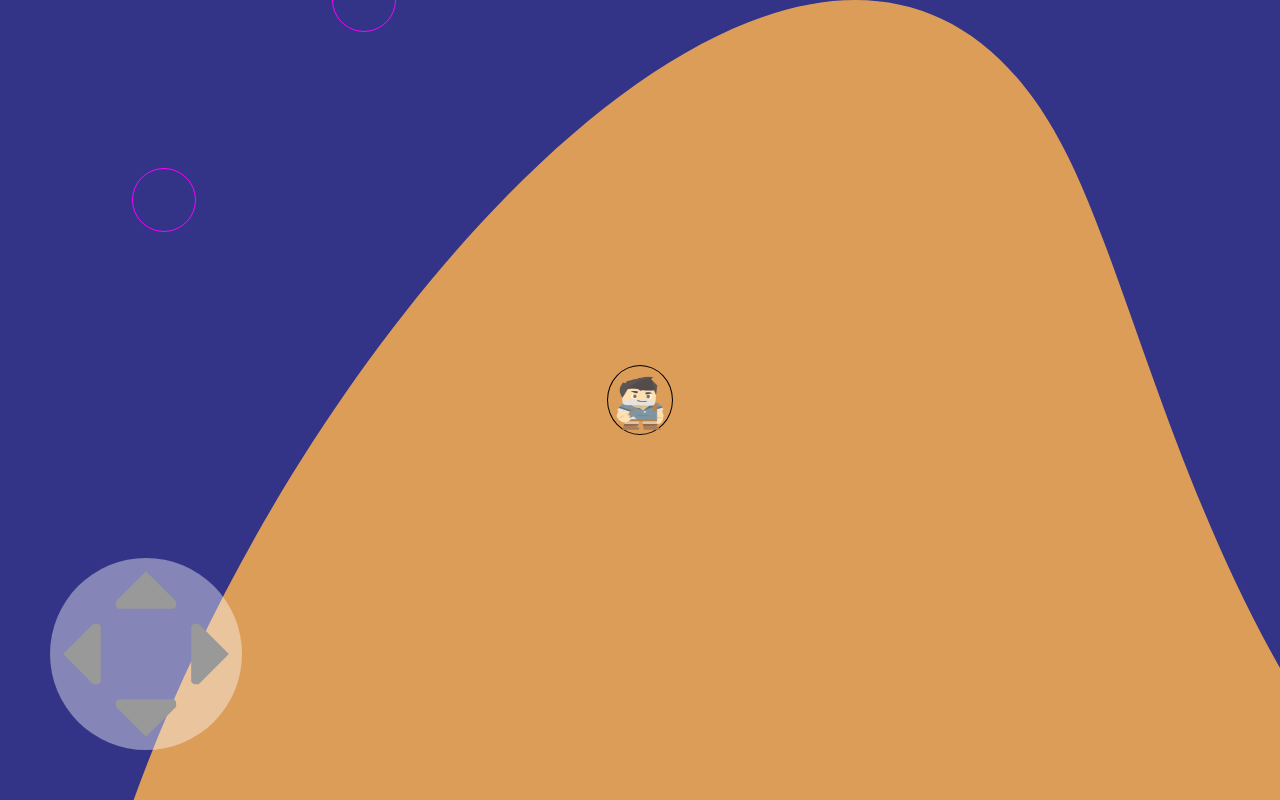
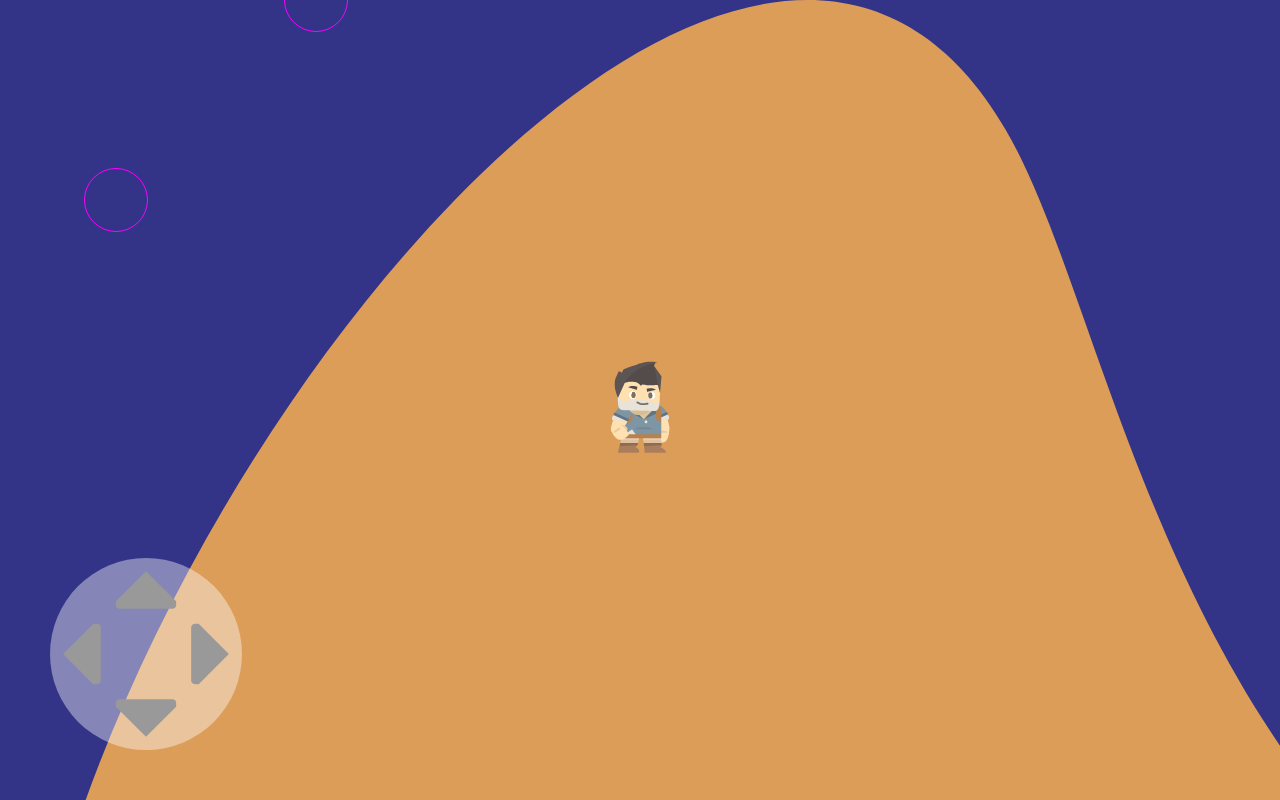
Before and after one commit to darkwave/ggj2020, a website: page public/index.html in a window 1280 px wide. Both pictures are taken after a click on the picture 82 px from the left and 654 px from the top of the page. Drawn offline with Linux system fonts and the light colour scheme.

Commit message:
A little bit better collision :-)

```diff
--- a/public/game-engine.js
+++ b/public/game-engine.js
@@ -23,23 +23,20 @@ document.addEventListener("DOMContentLoaded", function() {
     var styleDirection =
       direction == "left" || direction == "right" ? "left" : "top";
     island.style[styleDirection] =
-      islandBoundingBox[axis] + 64 * increment + "px";
+      islandBoundingBox[axis] + 16 * increment + "px";
 
     var objs = document.querySelectorAll(".objs");
     objs.forEach((obj, index) => {
       objPos = obj.getBoundingClientRect();
       console.log(
-        `object ${index}: ${objPos.x} ${objPos.y} playerX: ${
+        `object ${index}: ${objPos.x} ${objPos.y}
+         playerX: ${
           playerBoundingBox.x
-        } playerY : ${playerBoundingBox.y} disX: ${Math.abs(
-          playerBoundingBox.x - objPos.x
-        )} disY: ${Math.abs(
-          playerBoundingBox.y - objPos.y
-        )} Screen X,Y: ${screenCenterX},${screenCenterY}`
+        } playerY : ${playerBoundingBox.y}`
       );
       if (
-        Math.abs(playerBoundingBox.x - objPos.x) < 32 &&
-        Math.abs(playerBoundingBox.y - objPos.y) < 32
+        Math.abs(playerBoundingBox.x - objPos.x) <= 32 &&
+        Math.abs(playerBoundingBox.y - objPos.y) <= 32
       ) {
         obj.style.backgroundColor = "red";
       } else {
--- a/public/index.html
+++ b/public/index.html
@@ -1,5 +1,6 @@
 <!DOCTYPE html>
 <html lang="en" dir="ltr">
+
 <head>
   <meta charset="utf-8" />
   <title>GGJ 2020</title>
@@ -66,8 +67,8 @@
     }
 
     .objs {
+      position: absolute;
       transform: translate(-50%, -50%);
-        position: absolute;
       width: 64px;
       height: 64px;
       border: 1px solid magenta;
@@ -85,15 +86,8 @@
     </div>
   </div>
   <div class="layer" id="player_layer">
-      <div
-        id="player"
-        style="transform: translate(-50%, -50%); border-radius: 50%; border: 1px solid; left: 50%; top: 50%"
-      >
-        <img
-          style="width: 64px; height: 64px"
-          src="assets/adventurer_stand.png"
-          alt=""
-        />
+    <div id="player" style="transform: translate(-50%, -50%); left: 50%; top: 50%">
+      <img src="assets/adventurer_stand.png" alt="" />
     </div>
   </div>
   <div class="layer">
@@ -105,4 +99,5 @@
     </div>
   </div>
 </body>
+
 </html>
```
Lines whose indentation alone changed are shown as unchanged.
